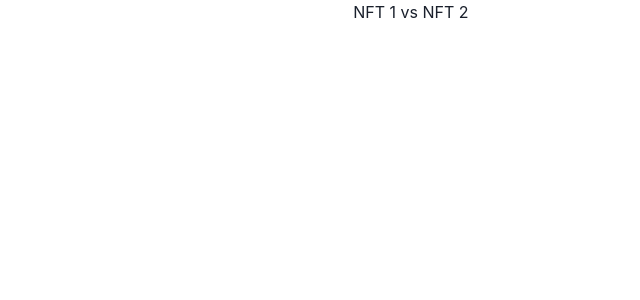
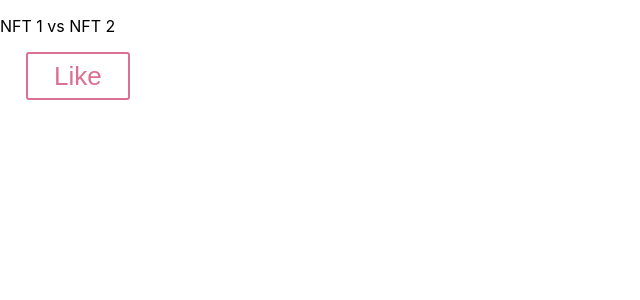
Before and after one commit to bdcorps/dopenfts-fe, a React (Vite) app: page / in a window 1280 px wide. Shown: the top 300 px of the page, without its empty margins (0-640 px from the left). Built offline with nearby package versions, Linux system fonts and the light colour scheme.

Commit message:
replace chakra ui with emotion styling

```diff
--- a/src/main.tsx
+++ b/src/main.tsx
@@ -1,17 +1,12 @@
 import React from "react";
 import ReactDOM from "react-dom";
-import { ChakraProvider, Container } from "@chakra-ui/react";
 
 import "./index.css";
 import App from "./App";
 
 ReactDOM.render(
   <React.StrictMode>
-    <ChakraProvider>
-      <Container>
-        <App />
-      </Container>
-    </ChakraProvider>
+    <App />
   </React.StrictMode>,
   document.getElementById("root")
 );
--- a/src/pages/leaderboard/index.tsx
+++ b/src/pages/leaderboard/index.tsx
@@ -1,13 +1,3 @@
-import {
-  Table,
-  TableCaption,
-  Thead,
-  Tr,
-  Th,
-  Tbody,
-  Td,
-  Tfoot,
-} from "@chakra-ui/react";
 import { FunctionComponent } from "react";
 
 interface LeaderboardProps {}
@@ -22,31 +12,7 @@
     { name: "nft3", image: "https://google.com", likes: 41 },
   ];
 
-  return (
-    <Table variant="simple">
-      <TableCaption>Leaderboard</TableCaption>
-      <Thead>
-        <Tr>
-          <Th>NFT</Th>
-          <Th isNumeric>Likes</Th>
-        </Tr>
-      </Thead>
-      <Tbody>
-        {artworks.map((artwork) => (
-          <Tr>
-            <Td>{artwork.name}</Td>
-            <Td isNumeric>{artwork.likes}</Td>
-          </Tr>
-        ))}
-      </Tbody>
-      <Tfoot>
-        <Tr>
-          <Th>NFT</Th>
-          <Th isNumeric>Likes</Th>
-        </Tr>
-      </Tfoot>
-    </Table>
-  );
+  return <div>table here</div>;
 };
 
 export default Leaderboard;
--- a/src/pages/voting/index.tsx
+++ b/src/pages/voting/index.tsx
@@ -1,4 +1,5 @@
 import { FunctionComponent } from "react";
+import styled from "styled-components";
 
 interface VotingProps {}
 
@@ -8,7 +9,21 @@
     { name: "nft2", image: "https://google.com", likes: 21 },
   ];
 
-  return <div>NFT 1 vs NFT 2</div>;
+  const Button = styled.button`
+    background: transparent;
+    border-radius: 3px;
+    border: 2px solid palevioletred;
+    color: palevioletred;
+    margin: 0 1em;
+    padding: 0.25em 1em;
+  `;
+
+  return (
+    <div>
+      <p>NFT 1 vs NFT 2</p>
+      <Button>Like</Button>
+    </div>
+  );
 };
 
 export default Voting;
```
Also changed, not shown: package.json (+3 -5 lines), 1 other file (tests, documents, lock files or other folders).
